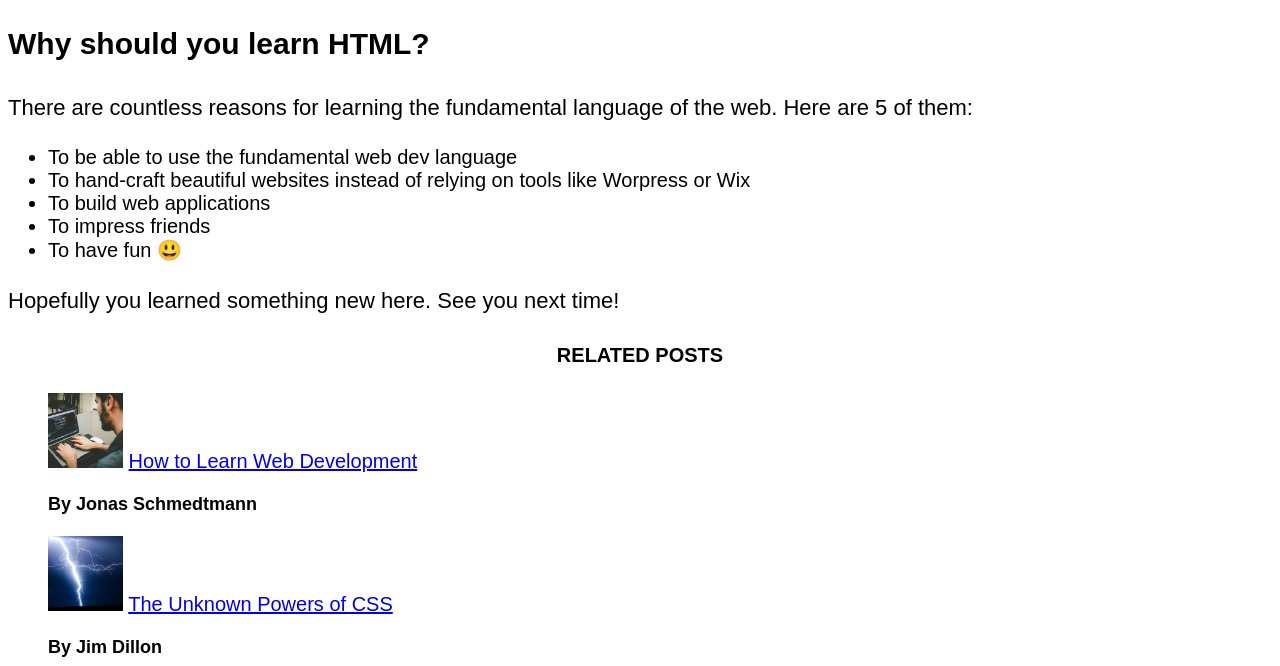
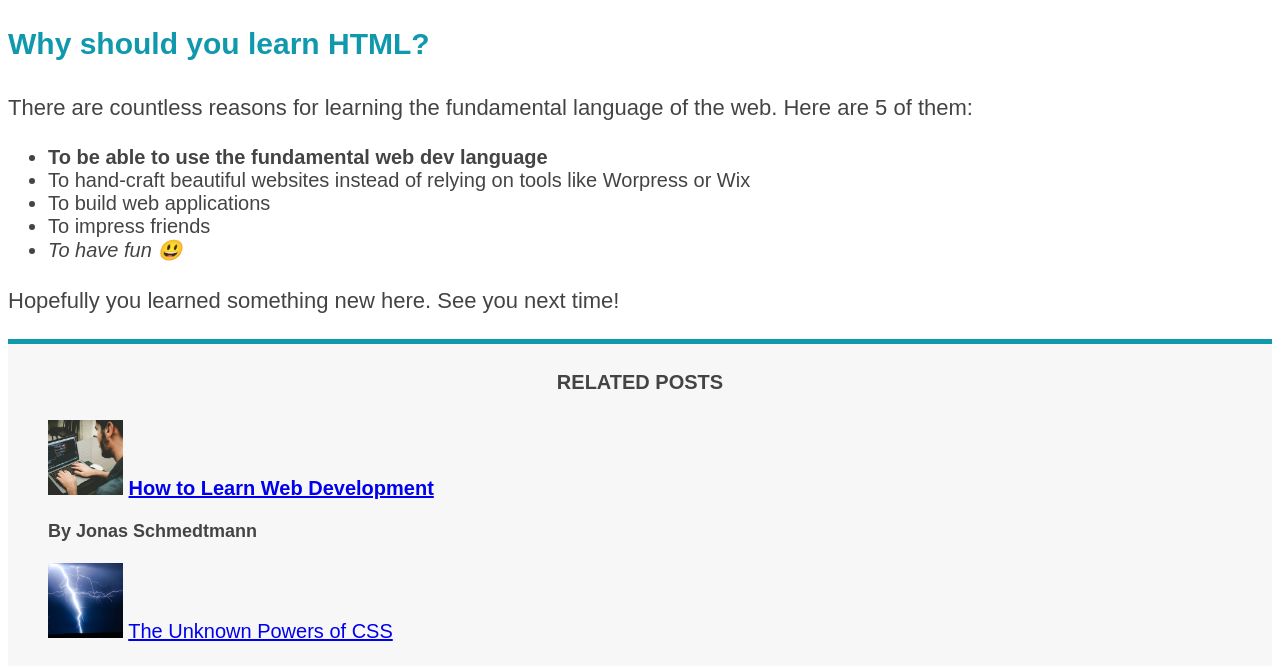
Before and after one commit to shujah78/02-HTML-Fundamentals, a plain HTML site: page index.html in a window 1280 px wide. Shown: the part 1074-1740 px from the top of the page. Drawn offline with Linux system fonts and the light colour scheme.

Commit message:
pesudo classes

```diff
--- a/index.html
+++ b/index.html
@@ -7,7 +7,7 @@
   </head>
 
   <body>
-    <header>
+    <header class="main-header">
       <h1>📘 The Code Magazine</h1>
 
       <nav>
--- a/style.css
+++ b/style.css
@@ -5,10 +5,14 @@ h4,
 p,
 li {
   font-family: sans-serif;
+  color: #444;
 }
-
+h1,
+h2,
+h3 {
+  color: #1098ad;
+}
 h1 {
-  color: blue;
   font-size: 26px;
 
   text-transform: uppercase;
@@ -58,3 +62,26 @@ li {
 .related {
   list-style: none;
 }
+.main-header {
+  background-color: #f7f7f7;
+}
+aside {
+  background-color: #f7f7f7;
+  border-top: 5px solid #1098ad;
+  border-bottom: 5px solid #1098ad;
+}
+/* body {
+  background-color: beige;
+} */
+li:first-child /*pseudo classes are predefined that can be used in css for styling*/ {
+  font-weight: bold;
+}
+li:last-child {
+  font-style: italic;
+}
+/* li:nth-child(odd) {
+  color: red;
+} */
+article p:first-child/*it will not work because in article the first child is header not p so if its first child is p the only this style will be applied*/ {
+  color: red;
+}
```
